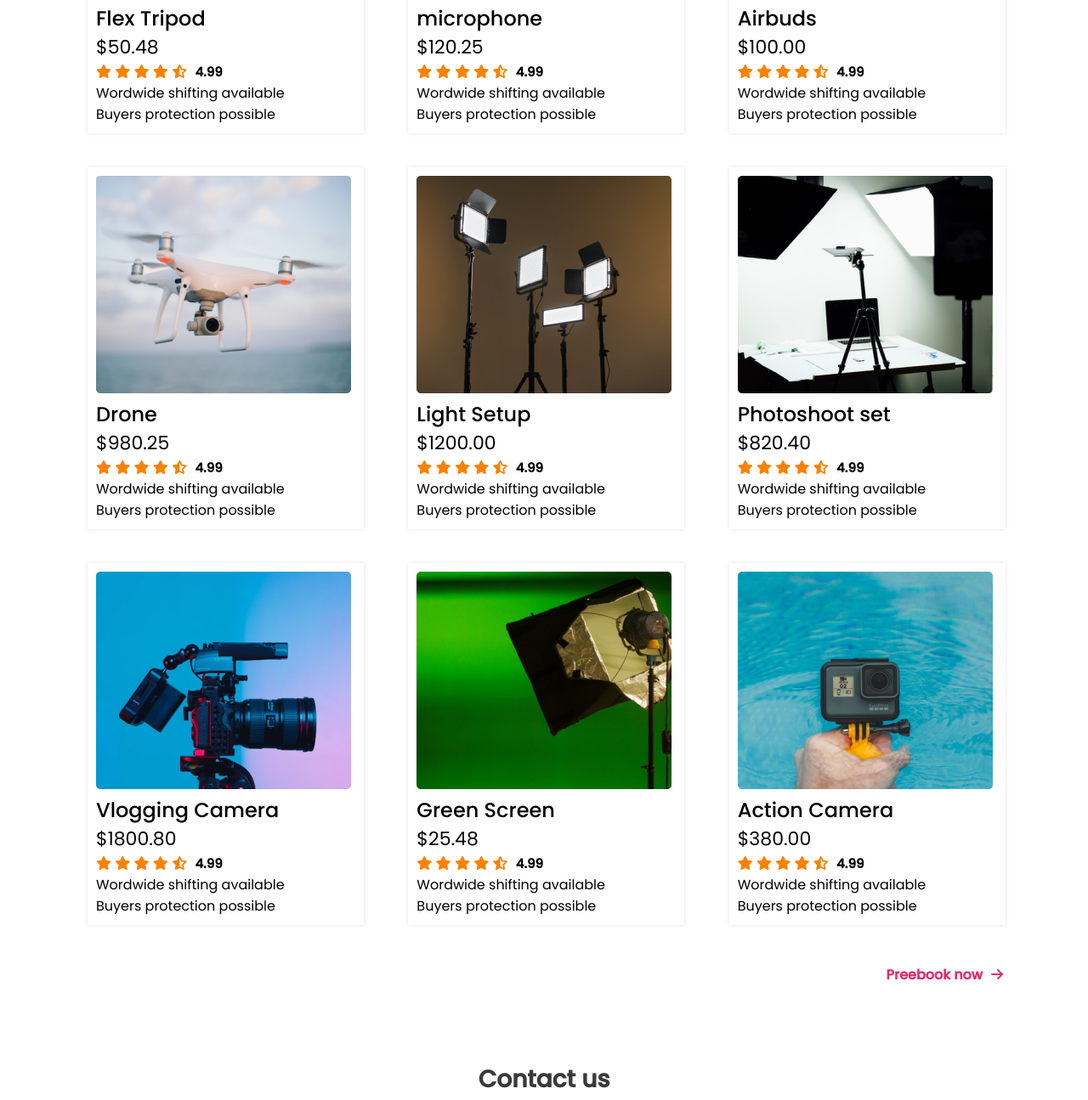
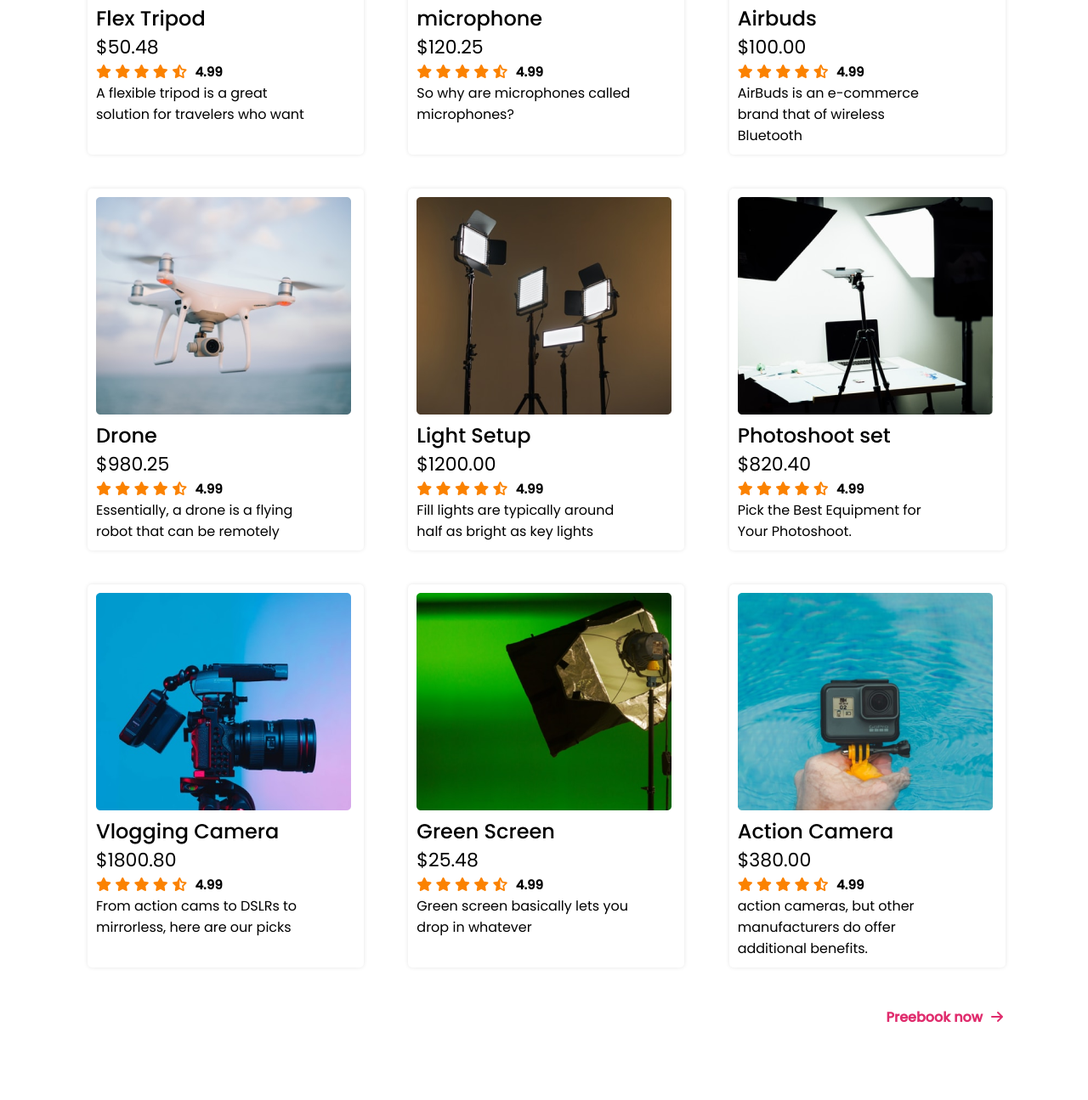
Before and after one commit to MdShohan81/influencer, a plain HTML site: page index.html in a window 1280 px wide. Shown: the part 1203-2498 px from the top of the page at 85% size. Drawn offline with Linux system fonts and the light colour scheme.

Commit message:
changes text

```diff
--- a/index.html
+++ b/index.html
@@ -32,7 +32,7 @@
                 <div class="banner-left">
                     <h1 class="banner-title">Start your Journey as <span class="wrap">Influencer</span></h1>
                     <p class="banner-text">
-                        Lorem ipsum dolor sit amet, consectetur adipiscing elit. Sem vestibulum sed scelerisque eros. Lectus faucibus</p>
+                        Fortunately, there are some simple ways you can introduce yourself to an influencer—and hopefully get noticed</p>
                         <a class="influencer-btn" href="#">Preebook now<i class="fas fa-arrow-right"></i></a>
                 </div>
                     <div class="banner-right">
@@ -80,8 +80,7 @@
                                 <i class="fas fa-star-half-alt half-filed"></i>
                                 <span class="rating-mark">4.99</span>
                             </div>
-                            <p class="product-text">Wordwide shifting available
-                                Buyers protection possible</p>
+                            <p class="product-text">A flexible tripod is a great solution for travelers who want</p>
                         </div>
                         <div class="product">
                             <img src="images/mic.png" alt="">
@@ -95,8 +94,7 @@
                                 <i class="fas fa-star-half-alt half-filed"></i>
                                 <span class="rating-mark">4.99</span>
                             </div>
-                            <p class="product-text">Wordwide shifting available
-                                Buyers protection possible</p>
+                            <p class="product-text">So why are microphones called microphones?</p>
                         </div>
                         <div class="product">
                             <img src="images/airpod.png" alt="">
@@ -110,8 +108,7 @@
                                 <i class="fas fa-star-half-alt half-filed"></i>
                                 <span class="rating-mark">4.99</span>
                             </div>
-                            <p class="product-text">Wordwide shifting available
-                                Buyers protection possible</p>
+                            <p class="product-text">AirBuds is an e-commerce brand that of wireless Bluetooth</p>
                         </div>
                         <div class="product">
                             <img src="images/drone.png" alt="">
@@ -125,8 +122,7 @@
                                 <i class="fas fa-star-half-alt half-filed"></i>
                                 <span class="rating-mark">4.99</span>
                             </div>
-                            <p class="product-text">Wordwide shifting available
-                                Buyers protection possible</p>
+                            <p class="product-text">Essentially, a drone is a flying robot that can be remotely</p>
                         </div>
                         <div class="product">
                             <img src="images/lights.png" alt="">
@@ -140,8 +136,7 @@
                                 <i class="fas fa-star-half-alt half-filed"></i>
                                 <span class="rating-mark">4.99</span>
                             </div>
-                            <p class="product-text">Wordwide shifting available
-                                Buyers protection possible</p>
+                            <p class="product-text">Fill lights are typically around half as bright as key lights</p>
                         </div>
                         <div class="product">
                             <img src="images/setup.png" alt="">
@@ -155,8 +150,7 @@
                                 <i class="fas fa-star-half-alt half-filed"></i>
                                 <span class="rating-mark">4.99</span>
                             </div>
-                            <p class="product-text">Wordwide shifting available
-                                Buyers protection possible</p>
+                            <p class="product-text">Pick the Best Equipment for Your Photoshoot.</p>
                         </div>
                         <div class="product">
                             <img src="images/camera.png" alt="">
@@ -170,8 +164,7 @@
                                 <i class="fas fa-star-half-alt half-filed"></i>
                                 <span class="rating-mark">4.99</span>
                             </div>
-                            <p class="product-text">Wordwide shifting available
-                                Buyers protection possible</p>
+                            <p class="product-text">From action cams to DSLRs to mirrorless, here are our picks</p>
                         </div>
                         <div class="product">
                             <img src="images/single-light.png" alt="">
@@ -185,8 +178,7 @@
                                 <i class="fas fa-star-half-alt half-filed"></i>
                                 <span class="rating-mark">4.99</span>
                             </div>
-                            <p class="product-text">Wordwide shifting available
-                                Buyers protection possible</p>
+                            <p class="product-text">Green screen basically lets you drop in whatever</p>
                         </div>
                         <div class="product">
                             <img src="images/action.png" alt="">
@@ -200,8 +192,7 @@
                                 <i class="fas fa-star-half-alt half-filed"></i>
                                 <span class="rating-mark">4.99</span>
                             </div>
-                            <p class="product-text">Wordwide shifting available
-                                Buyers protection possible</p>
+                            <p class="product-text"> action cameras, but other manufacturers do offer additional benefits.</p>
                         </div>
                     </div>
                     <div class="product-btn">
--- a/styles/style.css
+++ b/styles/style.css
@@ -145,6 +145,7 @@ nav{
     width: 325px;
     justify-content: center;
     align-items: center;
+    border-radius: 5px;
     padding:10px 0px 10px 10px;
     box-shadow: 0 0 5px rgba(0,0,0,0.1);
     transform: scale();
```
